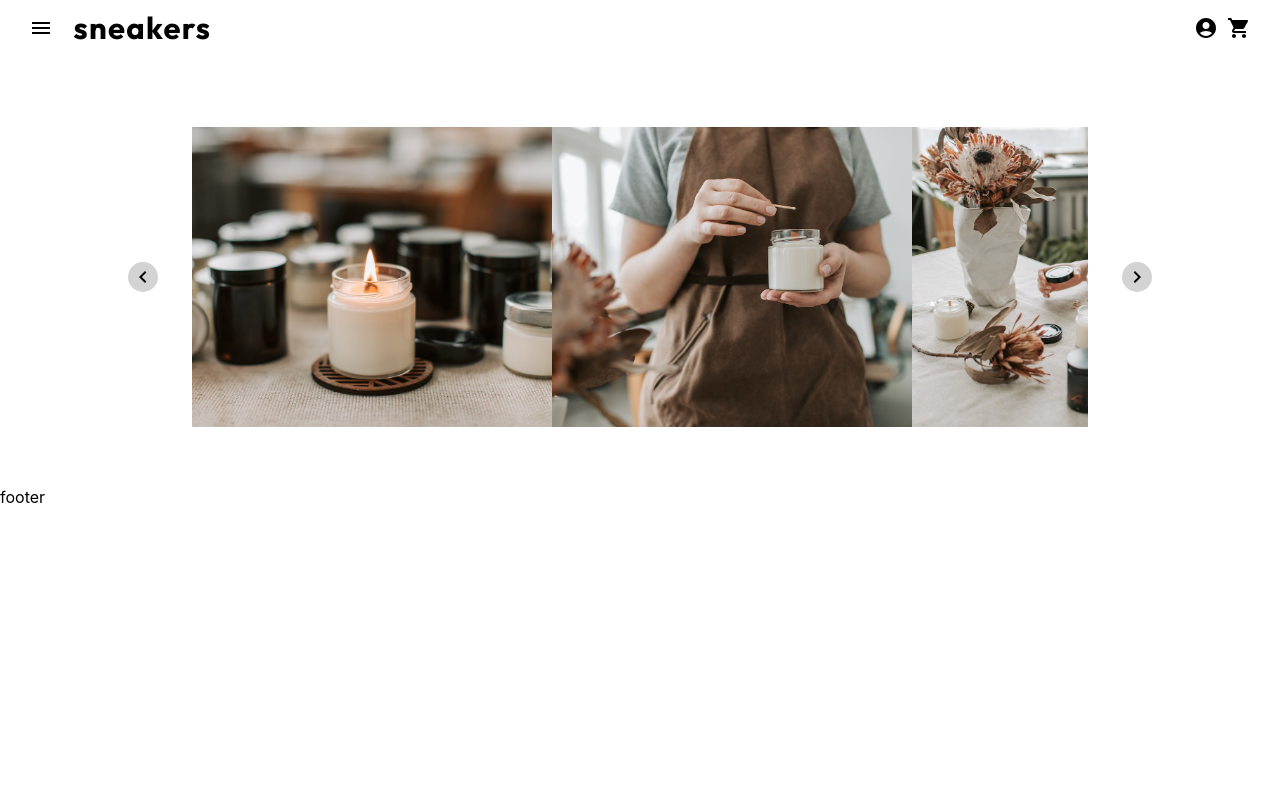
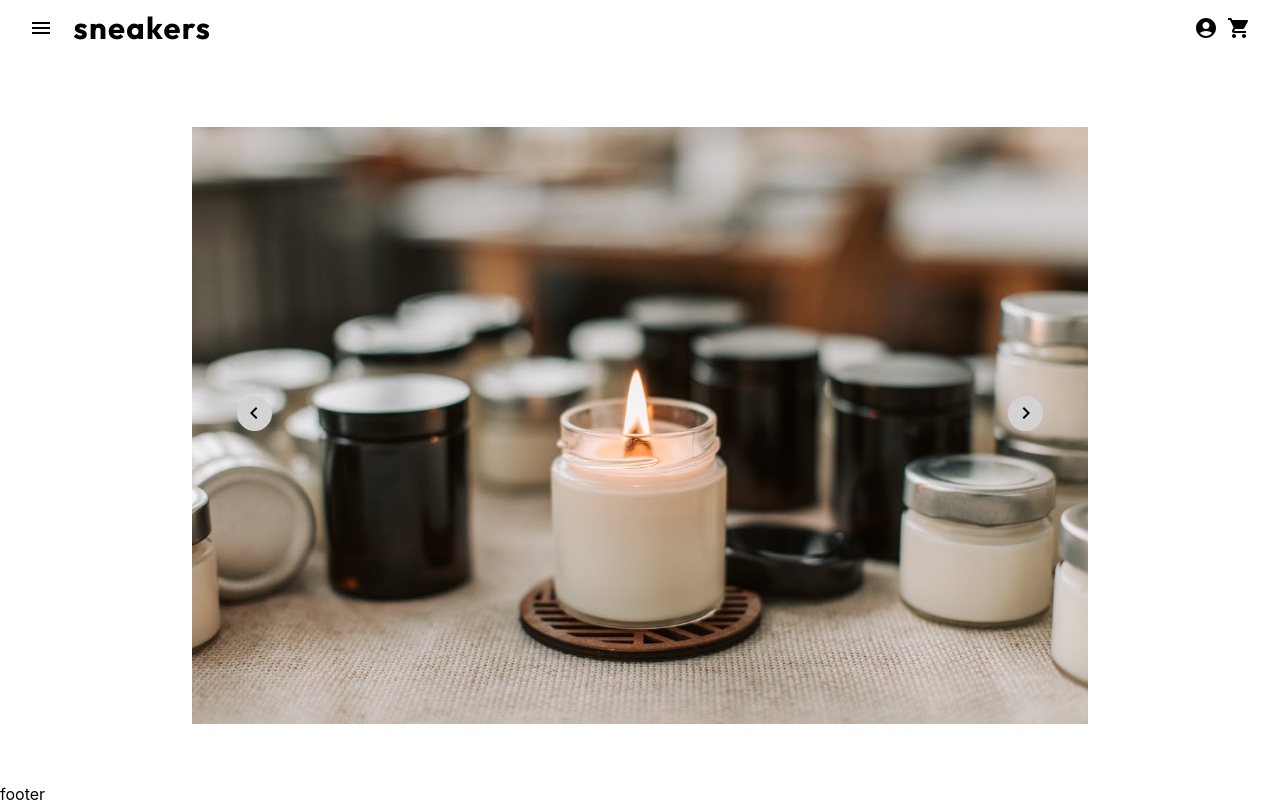
Before and after one commit to JennyBack/productpage, a React (Create React App) app: page / in a window 1280 px wide. Built offline with nearby package versions, Linux system fonts and the light colour scheme.

Commit message:
adds product slider gallery

```diff
--- a/src/App.tsx
+++ b/src/App.tsx
@@ -40,7 +40,7 @@ function App() {
         <div>
             <Header />
             <main>
-                <ProductSlider products={Products} />
+                <ProductSlider product={Products[0]} />
             </main>
             <footer>
                 <div>footer</div>
--- a/src/components/main/ProductSlider.module.css
+++ b/src/components/main/ProductSlider.module.css
@@ -7,28 +7,38 @@
 
 .buttonRight {
     position: absolute;
-    right: 10%;
+    right: 5%;
+    top: 45%;
     cursor: pointer;
     background-color: lightgray;
     border-radius: 50%;
-    height: 30px;
-    width: 30px;
+    height: 35px;
+    width: 35px;
     display: flex;
     align-items: center;
     justify-content: center;
+    z-index: 100;
+    &:hover {
+        background-color: rgb(211, 211, 211, 0.2);
+    }
 }
 
 .buttonLeft {
     position: absolute;
-    left: 10%;
+    left: 5%;
+    top: 45%;
     cursor: pointer;
     background-color: lightgray;
     border-radius: 50%;
-    height: 30px;
-    width: 30px;
+    height: 35px;
+    width: 35px;
     display: flex;
     align-items: center;
     justify-content: center;
+    z-index: 100;
+    &:hover {
+        background-color: rgb(211, 211, 211, 0.2);
+    }
 }
 
 .productsWrapper {
@@ -63,19 +73,19 @@
     height: auto;
     object-fit: cover;
     overflow: hidden;
+    min-height: 300px;
 }
 
 .productsListItem {
     display: flex;
     position: relative;
     float: left;
-    height: 300px;
-    width: 360px;
+    height: 100%;
+    width: 100%;
 }
 
 @media screen and (max-width: 950px) {
     .sliderContainer {
-        overflow-x: scroll;
         margin: 1em;
     }
 }
--- a/src/components/main/ProductSlider.tsx
+++ b/src/components/main/ProductSlider.tsx
@@ -5,7 +5,7 @@ import ChevronLeftIcon from '@mui/icons-material/ChevronLeft';
 import { Product } from '../../App';
 
 type ProductSliderProps = {
-    products: Product[];
+    product: Product;
 };
 
 type Image = {
@@ -29,29 +29,42 @@ const ProductListItem = ({ image }: ProductListItemProps) => {
     );
 };
 
-const ProductSlider = ({ products }: ProductSliderProps) => {
-    const step = 8;
-    const isScrollRef = React.useRef();
-    let scrollRef = React.useRef<HTMLDivElement>(null);
-    let testRef = React.useRef<HTMLDivElement>(null);
+const ProductSlider = ({ product }: ProductSliderProps) => {
+    const [currentImageIndex, setCurrentImageIndex] = React.useState<number>(0);
+
+    const showNextImage = () => {
+        if (currentImageIndex < product.images.length - 1) {
+            setCurrentImageIndex(currentImageIndex + 1);
+        }
+        if (currentImageIndex === product.images.length - 1) {
+            setCurrentImageIndex(0);
+        }
+    };
+
+    const showPreviousImage = () => {
+        if (currentImageIndex < product.images.length) {
+            setCurrentImageIndex(currentImageIndex - 1);
+        }
+        if (currentImageIndex === 0) {
+            setCurrentImageIndex(product.images.length - 1);
+        }
+    };
 
     return (
-        <div ref={testRef} className={styles.sliderContainer}>
+        <div className={styles.sliderContainer}>
             <div aria-label="product-slider" className={styles.productsWrapper}>
-                <div ref={scrollRef} className={styles.buttonLeft}>
-                    <ChevronLeftIcon />
-                </div>
-
                 <div>
                     <ul className={styles.productsList}>
-                        {products.map((product: Product) =>
-                            product.images.map((image) => <ProductListItem image={image} />)
+                        <div className={styles.buttonLeft} onClick={showPreviousImage}>
+                            <ChevronLeftIcon />
+                        </div>
+                        {product.images.map((image, index) =>
+                            index === currentImageIndex ? <ProductListItem image={image} /> : null
                         )}
+                        <div className={styles.buttonRight} onClick={showNextImage}>
+                            <ChevronRightIcon />
+                        </div>
                     </ul>
-                </div>
-
-                <div ref={scrollRef} className={styles.buttonRight}>
-                    <ChevronRightIcon />
                 </div>
             </div>
         </div>
```
